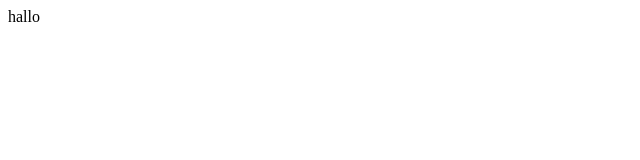
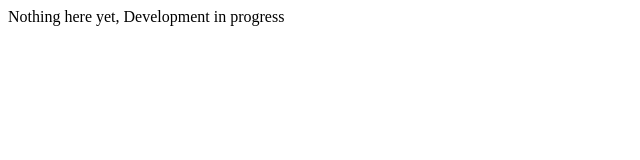
Before and after one commit to orbitalsupershell/orbitalsupershell.github.io, a plain HTML site: page index.html in a window 1280 px wide. Shown: the whole page, without its empty margins (0-640 px from the left). Drawn offline with Linux system fonts and the light colour scheme.

Commit message:
Update index.html

```diff
--- a/index.html
+++ b/index.html
@@ -1,3 +1,3 @@
 <html>
-  hallo
+  Nothing here yet, Development in progress
 </html>
```
